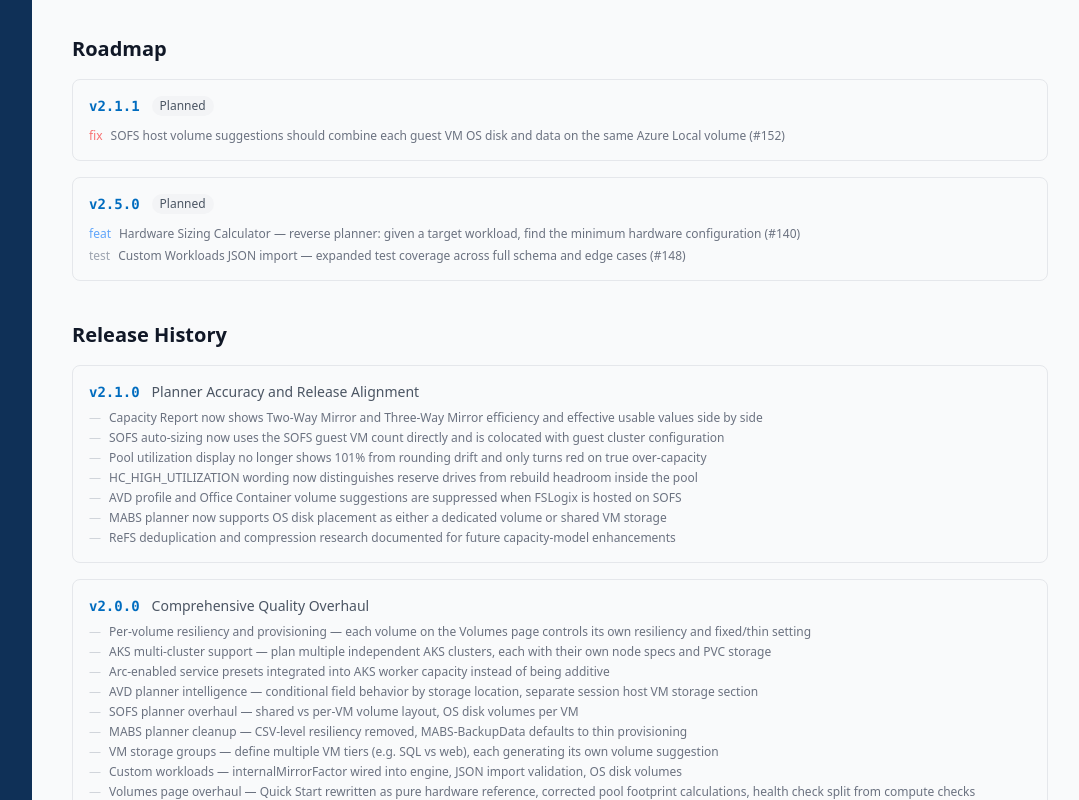
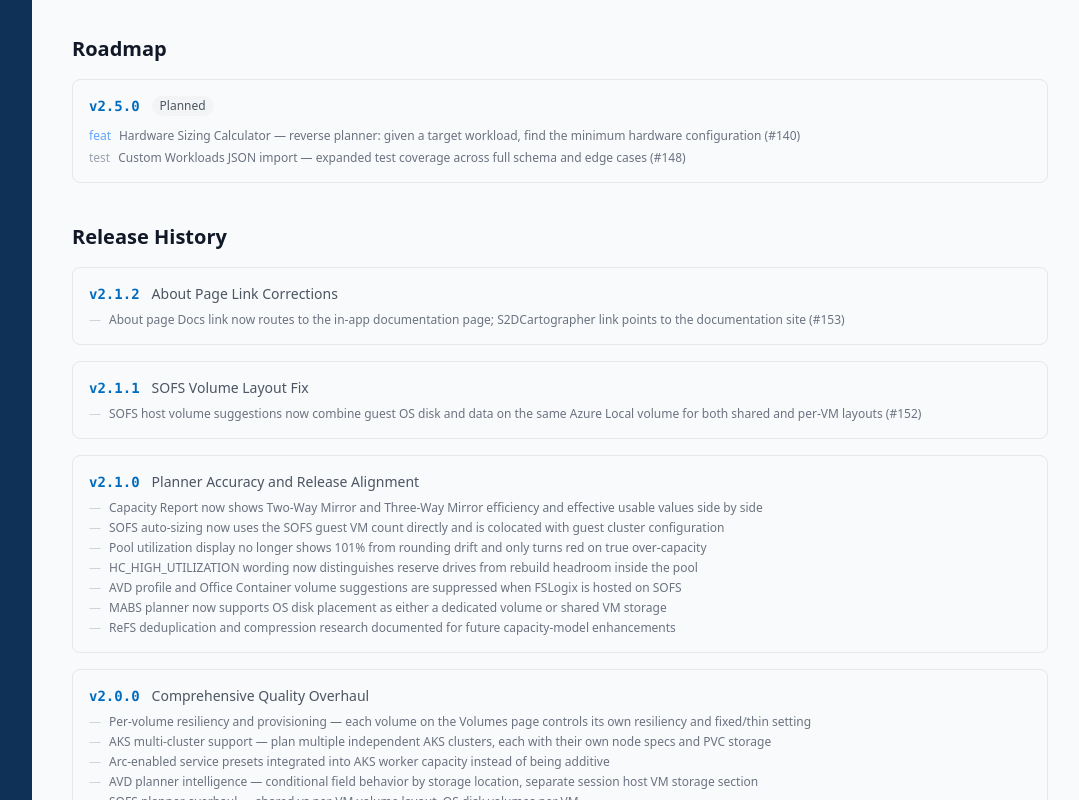
Before and after one commit to AzureLocal/azurelocal-surveyor, a React (Vite) app: page /#/about in a window 1280 px wide. Shown: the part 1120-1920 px from the top of the page, without its empty margins (192-1271 px from the left). Built offline with nearby package versions, Linux system fonts and the light colour scheme.

Commit message:
Bump version to 2.1.2, promote 2.1.1/2.1.2 to release history

```diff
--- a/package.json
+++ b/package.json
@@ -1,6 +1,6 @@
 {
   "name": "azurelocal-surveyor",
-  "version": "2.1.0",
+  "version": "2.1.2",
   "private": true,
   "description": "Azure Local Surveyor — plan your Azure Local cluster before you rack it",
   "type": "module",
--- a/src/pages/AboutPage.tsx
+++ b/src/pages/AboutPage.tsx
@@ -1,6 +1,20 @@
 import { version } from '../../package.json'
 
 const RELEASE_HISTORY = [
+  {
+    version: '2.1.2',
+    label: 'About Page Link Corrections',
+    items: [
+      'About page Docs link now routes to the in-app documentation page; S2DCartographer link points to the documentation site (#153)',
+    ],
+  },
+  {
+    version: '2.1.1',
+    label: 'SOFS Volume Layout Fix',
+    items: [
+      'SOFS host volume suggestions now combine guest OS disk and data on the same Azure Local volume for both shared and per-VM layouts (#152)',
+    ],
+  },
   {
     version: '2.1.0',
     label: 'Planner Accuracy and Release Alignment',
@@ -160,13 +174,6 @@ const RELEASE_HISTORY = [
 ]
 
 const ROADMAP = [
-  {
-    version: '2.1.1',
-    status: 'Planned',
-    items: [
-      { type: 'bug', text: 'SOFS host volume suggestions should combine each guest VM OS disk and data on the same Azure Local volume (#152)' },
-    ],
-  },
   {
     version: '2.5.0',
     status: 'Planned',
```
Also changed, not shown: 1 other file (tests, documents, lock files or other folders).
